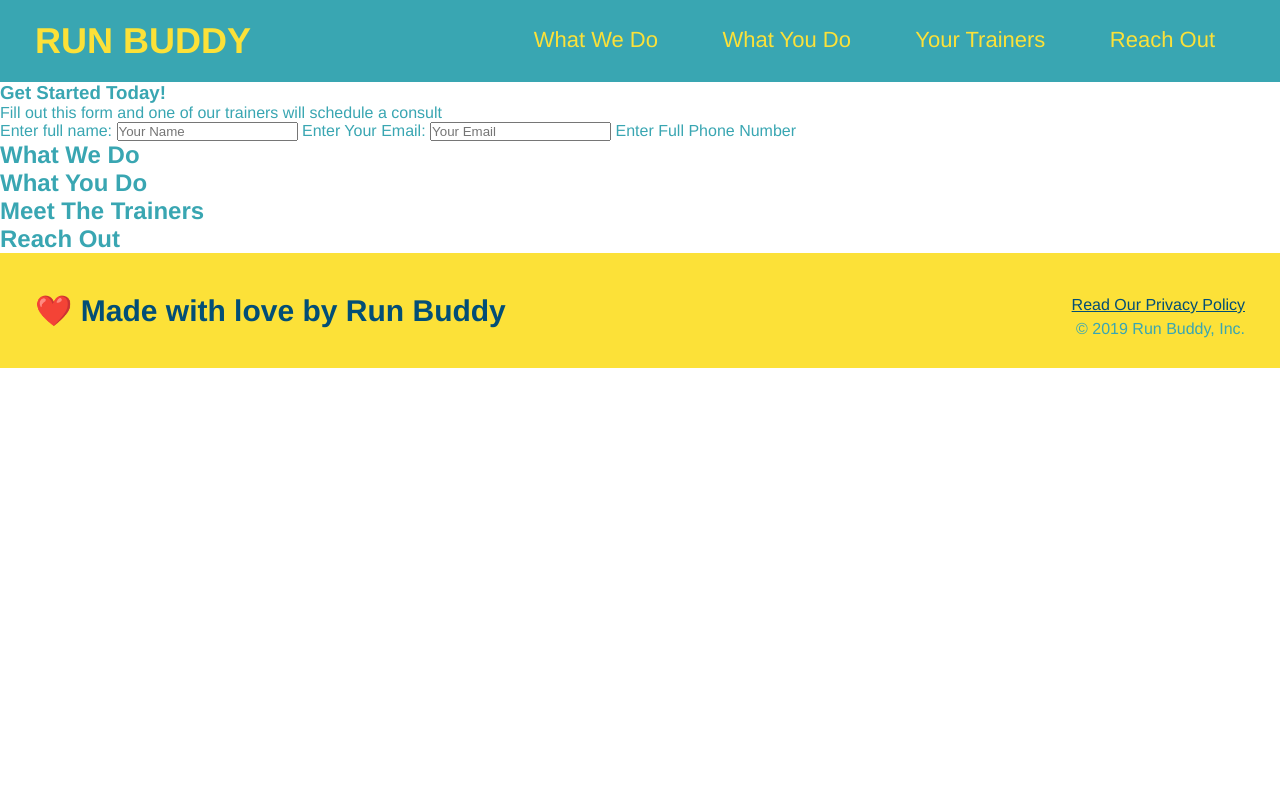
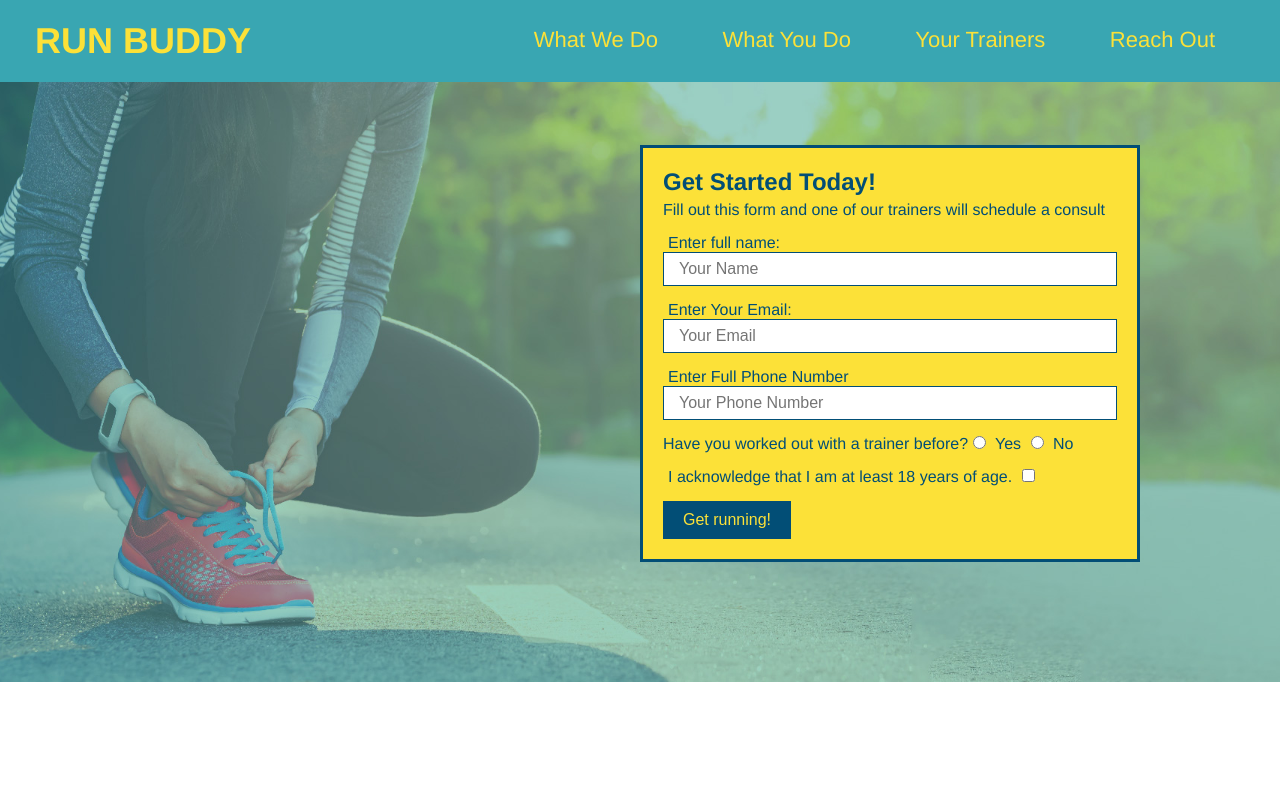
Before and after one commit to LilCalc/run-buddy, a plain HTML site: page index.html in a window 1280 px wide. Shown: the top 800 px of the page. Drawn offline with Linux system fonts and the light colour scheme.

Commit message:
finished lesson 3

```diff
--- a/Run-Buddy.css
+++ b/Run-Buddy.css
@@ -58,3 +58,52 @@ header {
     footer a {
         color: #024e76;
   }
+    section {
+         padding: 60px;
+  }
+    .hero {
+      background-image: url("images/hero-bg.jpg");
+      height: 600px;
+      background-size: cover;
+      background-position: center;
+      position: relative;
+  }
+    .hero-form {
+      background-color: #fce138;
+      padding: 20px;
+      width: 500px;
+      color: #024e76;
+      border: solid 3px #024e76;
+      position: absolute;
+      bottom: 120px;
+      right: 140px;
+  }
+    .hero-form h3 {
+      font-size: 24px;
+       margin: 0;
+  }
+
+    .hero-form p {
+      margin: 5px 0 15px 0;
+  }
+
+    .form-input {
+      border: 1px solid #024e76;
+      display: block;
+      padding: 7px 15px;
+      font-size: 16px;
+      color: #024e76;
+      width: 100%;
+      margin-bottom: 15px;
+  }
+    .hero-form label {
+      margin: 0 5px;
+  }
+  .hero-form button {
+    color: #fce138;
+    background-color: #024e76;
+    border: none;
+    padding: 10px 20px;
+    font-size: 16px;
+  }
+  /* HERO STYLES END */
--- a/index.html
+++ b/index.html
@@ -27,16 +27,35 @@
           </ul>
         </nav>
       </header>
-      <section>
-          <div>
+      <section class="hero">
+          <div class="hero-form">
               <h3>Get Started Today!</h3>
               <p>Fill out this form and one of our trainers will schedule a consult</p>
               <form>
                   <label for="name">Enter full name:</label>
-                  <input type="text" placeholder="Your Name" name="name" id="name" />
+                  <input type="text" placeholder="Your Name" name="name" id="name" class="form-input"/>
+
                   <label for="email">Enter Your Email:</label>
-                  <input type="text" placeholder="Your Email" name="email" id="email" />
+                  <input type="email" placeholder="Your Email" name="email" id="email" class="form-input" />
+
                   <label for="phone number">Enter Full Phone Number</label>
+                  <input type="tel" placeholder="Your Phone Number" name="Phone" id="Phone" class="form-input" />
+
+                  <p>Have you worked out with a trainer before?
+                  <input type="radio" name="trainer-confirm" id="trainer-yes"/>
+                  <label for="trainer-yes">Yes</label>
+                  <input type="radio" name="trainer-confirm" id="trainer-no" />
+                  <label for="trainer-no">No</label>
+                  </p>
+                  <p>
+                    <label for="checkbox" >
+                      I acknowledge that I am at least 18 years of age.
+                    </label>
+                    <input type="checkbox" name="age-confirm" id="checkbox" />
+                  </p>
+                  <button type="submit">
+                    Get running!
+                  </button>
               </form>
           </div>
       </section>
```
Also changed, not shown: Images/hero-bg.jpg (added).
